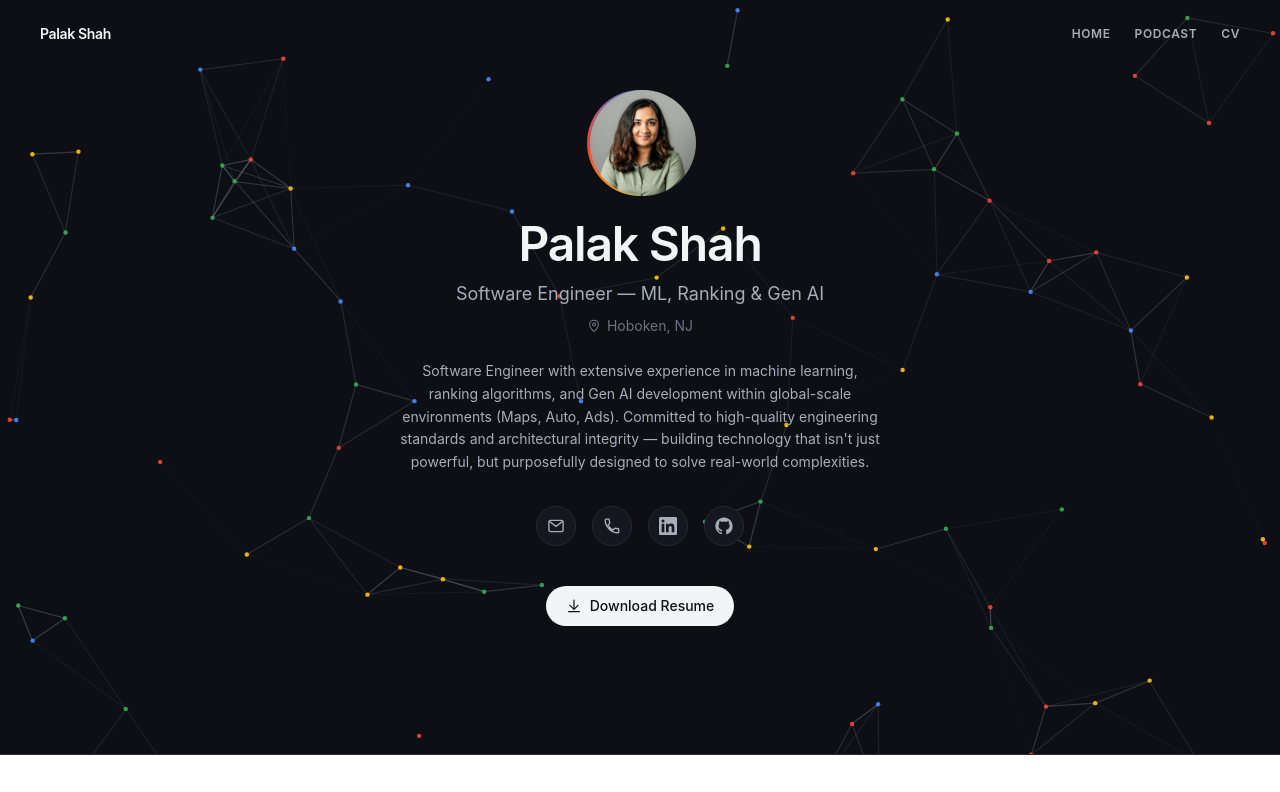
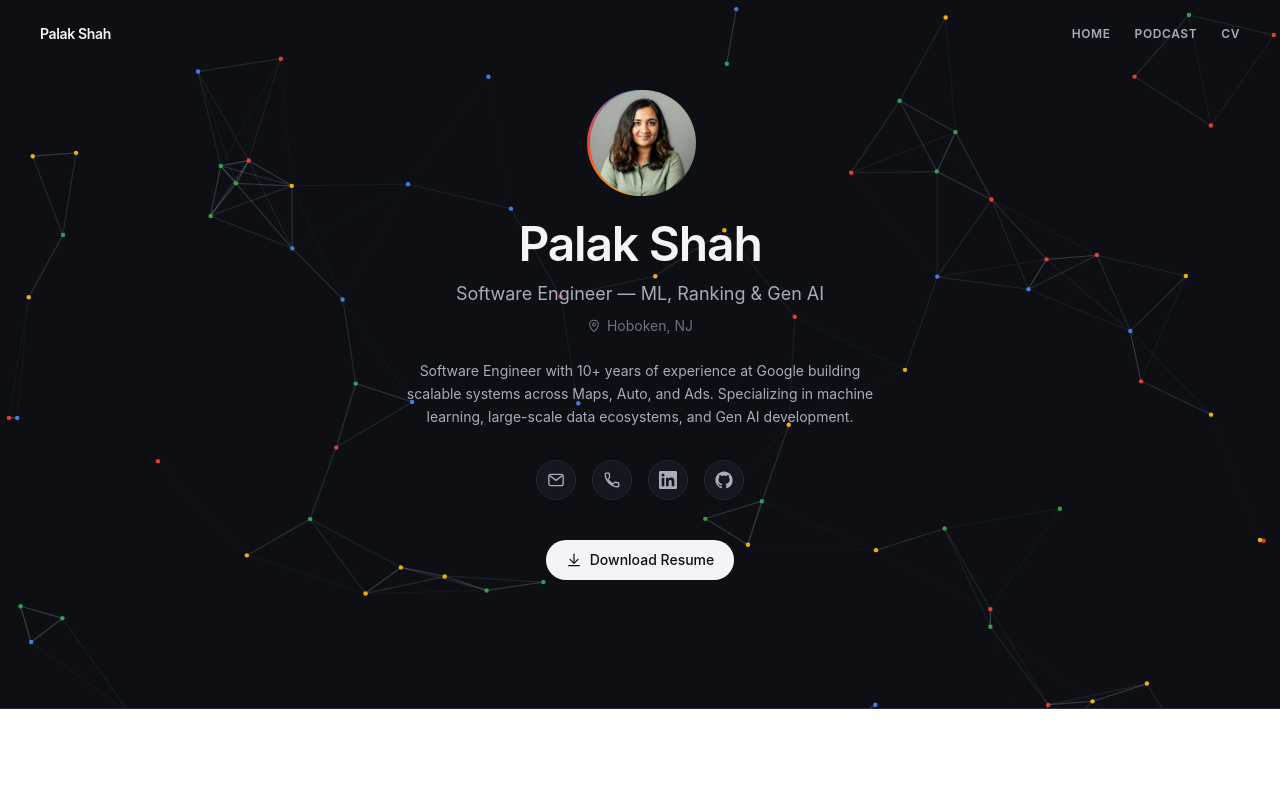
Before and after one commit to paalaakshaah/resume-site, a React (Vite) app: page / in a window 1280 px wide. Shown: the top 792 px of the page. Built offline with nearby package versions, Linux system fonts and the light colour scheme.

Commit message:
Update hero summary copy

```diff
--- a/src/data.ts
+++ b/src/data.ts
@@ -27,7 +27,7 @@ export const profile = {
   linkedin: "https://www.linkedin.com/in/palakshah2015/",
   github: "https://github.com/paalaakshaah",
   summary:
-    "Software Engineer with extensive experience in machine learning, ranking algorithms, and Gen AI development within global-scale environments (Maps, Auto, Ads). Committed to high-quality engineering standards and architectural integrity — building technology that isn't just powerful, but purposefully designed to solve real-world complexities.",
+    "Software Engineer with 10+ years of experience at Google building scalable systems across Maps, Auto, and Ads. Specializing in machine learning, large-scale data ecosystems, and Gen AI development.",
 };
 
 export type Project = {
```
